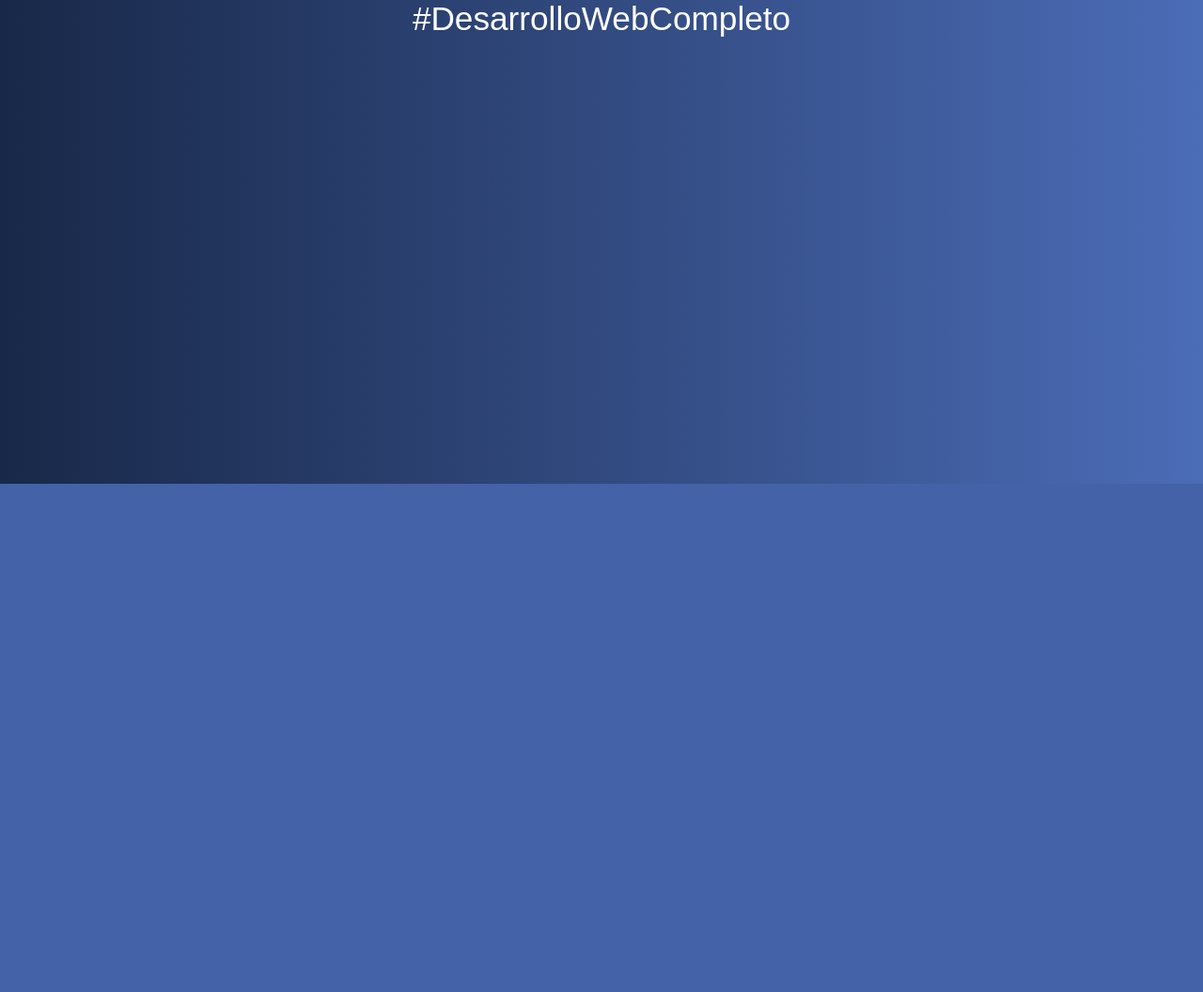
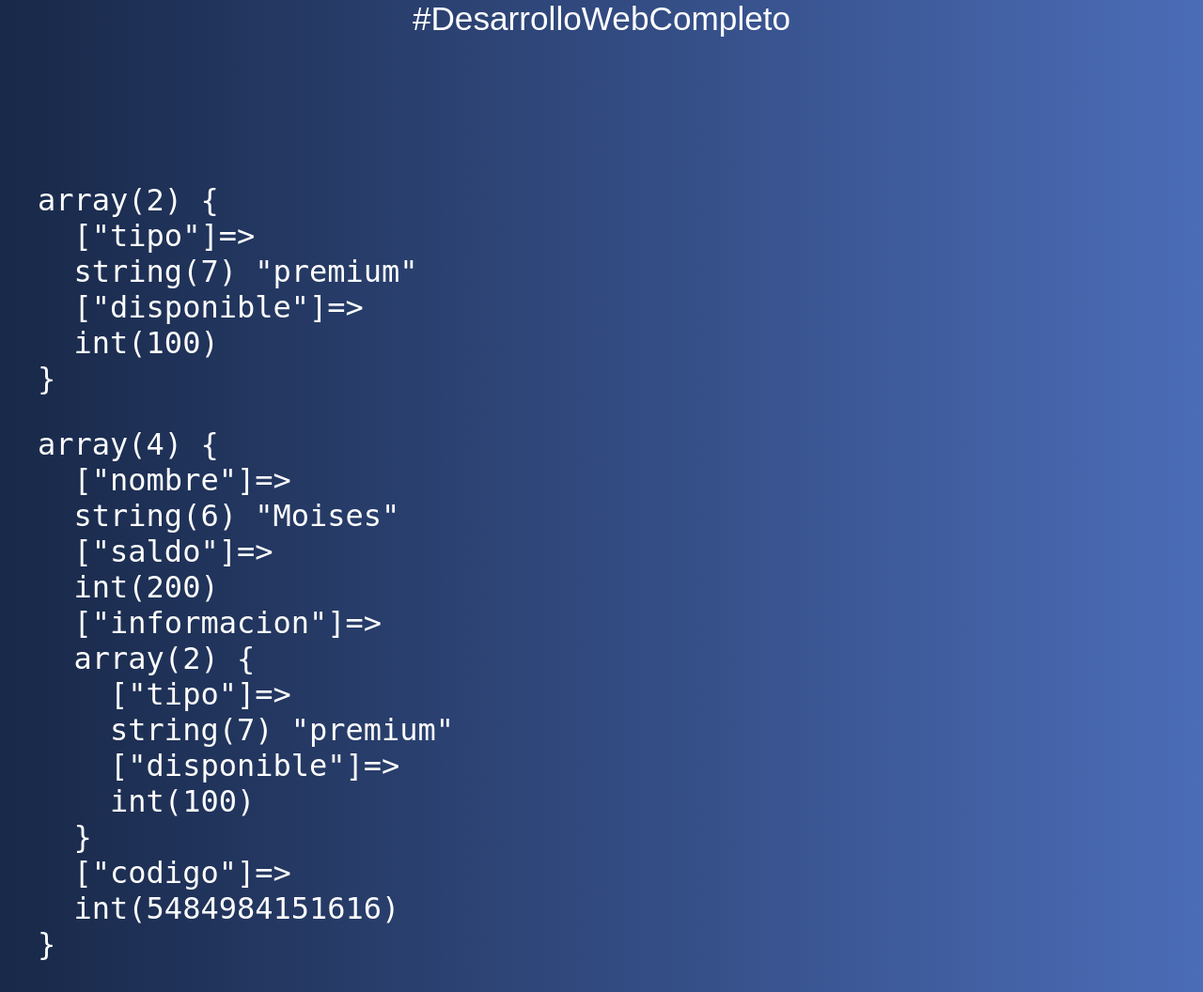
Before and after one commit to Moises-H29/php-project, a PHP site: page /09-arrays-assoc.php in a window 1280 px wide. Shown: the part 285-1341 px from the top of the page at 94% size. Before the commit the page ends 800 px from the top, so only its background shows below. Run offline with PHP 8.4, Linux system fonts and the light colour scheme.

Commit message:
Associative Arrays PHP

```diff
--- a/09-arrays-assoc.php
+++ b/09-arrays-assoc.php
@@ -1,6 +1,28 @@
 <?php include 'includes/header.php';
 
+// Se utilizan como los objetos en JavaScript
 
+$cliente = array(
+    'nombre' => 'Moises',
+    'saldo' => 200,
+    'informacion' => [
+        'tipo' => 'premium',
+        'disponible' => 100
+    ]
+);
+
+echo "<pre>";
+var_dump($cliente['informacion']);
+echo "</pre>";
+
+// echo $cliente['nombre'];
+// echo $cliente['informacion']['disponible'];
+
+$cliente['codigo'] = 5484984151616;
+
+echo "<pre>";
+var_dump($cliente);
+echo "</pre>";
 
 
 include 'includes/footer.php';
```
